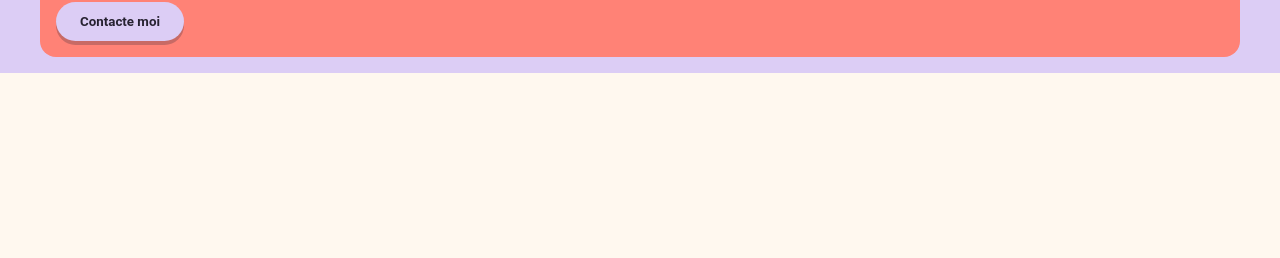
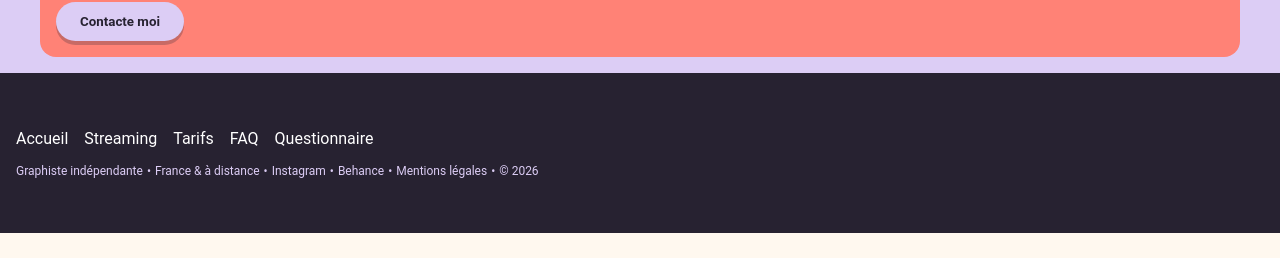
Before and after one commit to Vaganuki/LazuliStudio, a React (Vite) app: page / in a window 1280 px wide. Shown: the part 539-797 px from the top of the page. Built offline with nearby package versions, Linux system fonts and the light colour scheme; a web font is replaced by a local one.

Commit message:
(feat): sat up footer

```diff
--- a/src/App.tsx
+++ b/src/App.tsx
@@ -1,5 +1,6 @@
 import './App.css'
 import {HotOffers} from "./components/hot_offers/HotOffers.tsx";
+import {Footer} from "./components/footer/Footer.tsx";
 
 function App() {
 
@@ -8,6 +9,7 @@ function App() {
       <h1>Lazuly Studio</h1>
       <button>Bouton ↗</button>
       <HotOffers/>
+        <Footer></Footer>
     </>
   )
 }
--- /dev/null
+++ b/src/components/footer/Footer.tsx
@@ -0,0 +1,26 @@
+import './footer.scss'
+export function Footer() {
+    return(
+        <footer>
+            <div className="footer__main">
+                <ul className="footer__main__list-wrapper">
+                    <li className="footer__main__item"><a href="">Accueil</a></li>
+                    <li className="footer__main__item"><a href="">Streaming</a></li>
+                    <li className="footer__main__item"><a href="">Tarifs</a></li>
+                    <li className="footer__main__item"><a href="">FAQ</a></li>
+                    <li className="footer__main__item"><a href="">Questionnaire</a></li>
+                </ul>
+            </div>
+            <div className="footer__secondary">
+                <ul className="footer__secondary__list-wrapper">
+                    <li className="footer__secondary__item">Graphiste indépendante</li>
+                    <li className="footer__secondary__item">France & à distance</li>
+                    <li className="footer__secondary__item"><a href="">Instagram</a></li>
+                    <li className="footer__secondary__item"><a href="">Behance</a></li>
+                    <li className="footer__secondary__item"><a href="">Mentions légales</a></li>
+                    <li className="footer__secondary__item">© 2026</li>
+                </ul>
+            </div>
+        </footer>
+    )
+}
--- /dev/null
+++ b/src/components/footer/footer.scss
@@ -0,0 +1,54 @@
+footer {
+  display: flex;
+  flex-direction: column;
+  justify-content: center;
+  gap: 1rem;
+  height: 10rem;
+  background-color: var(--main-dark);
+
+  padding: 1rem;
+
+  .footer {
+    &__main {
+      color: var(--white);
+
+      &__list-wrapper {
+        display: flex;
+        gap: 1rem;
+      }
+
+      &__item {
+        a {
+          color: var(--white);
+          &:hover{
+            color: var(--purple);
+          }
+        }
+      }
+    }
+
+    &__secondary {
+      &__list-wrapper {
+        display: flex;
+        gap: .25rem;
+      }
+      &__item {
+        color: var(--lilac);
+        font-size: .75rem;
+
+        a{
+          color: var(--lilac);
+          &:hover{
+            color: var(--purple);
+          }
+        }
+
+        &:not(:last-child)::after {
+          content: '•';
+          margin-left: 0.25rem;
+        }
+      }
+    }
+  }
+
+}
--- a/src/index.css
+++ b/src/index.css
@@ -86,6 +86,14 @@ button{
 
 }
 
+ul{
+  list-style: none;
+}
+
+a{
+  text-decoration: none;
+}
+
 .cartouche{
   border-radius: 4em;
   color: var(--white);
```
Also changed, not shown: 1 other file (tests, documents, lock files or other folders).
